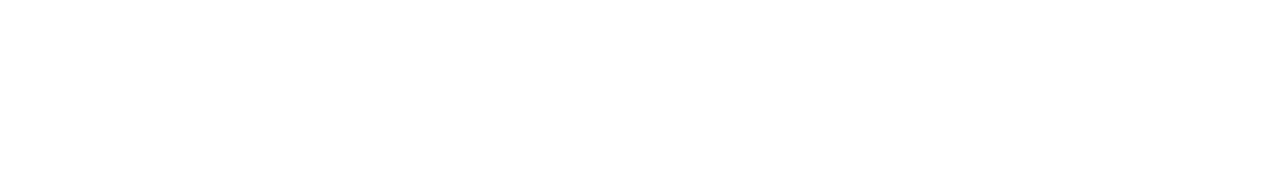
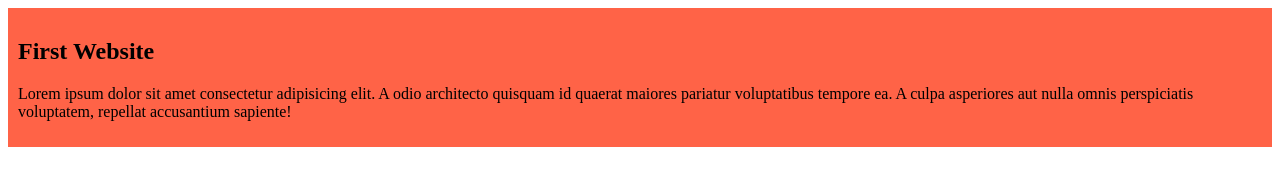
Before and after one commit to tayebidev/first-website, a plain HTML site: page index.html in a window 1280 px wide. Drawn offline with Linux system fonts and the light colour scheme.

Commit message:
added the first blog

```diff
--- a/index.html
+++ b/index.html
@@ -4,8 +4,12 @@
     <meta charset="UTF-8">
     <meta name="viewport" content="width=device-width, initial-scale=1.0">
     <title>first website</title>
+    <link rel="stylesheet" href="styles/blog.css">
 </head>
 <body>
-
+    <div>
+        <h2>First Website</h2>
+        <p>Lorem ipsum dolor sit amet consectetur adipisicing elit. A odio architecto quisquam id quaerat maiores pariatur voluptatibus tempore ea. A culpa asperiores aut nulla omnis perspiciatis voluptatem, repellat accusantium sapiente!</p>
+    </div>
 </body>
 </html>
--- /dev/null
+++ b/styles/blog.css
@@ -0,0 +1,4 @@
+div{
+    background-color: tomato;
+    padding: 10px
+}
```
